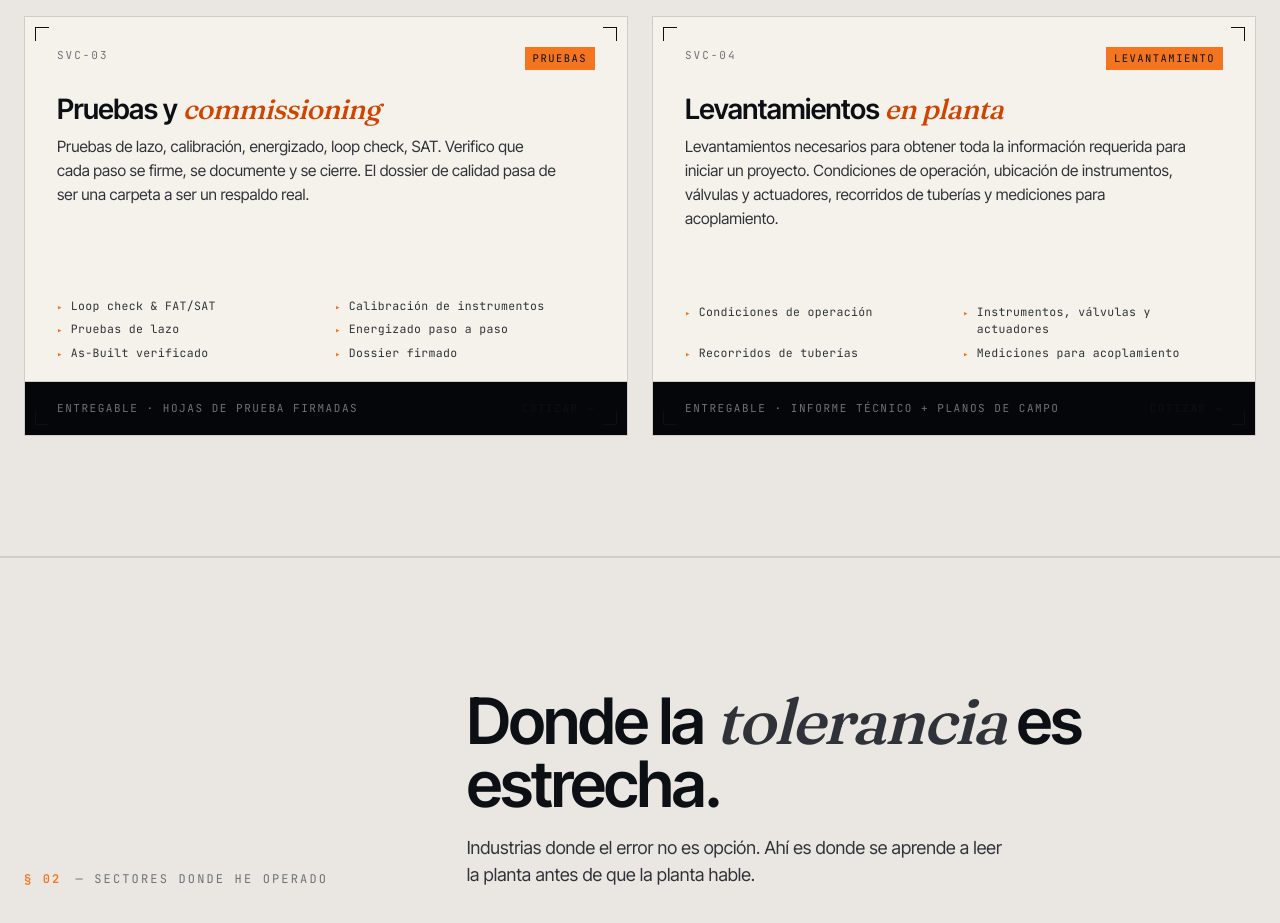
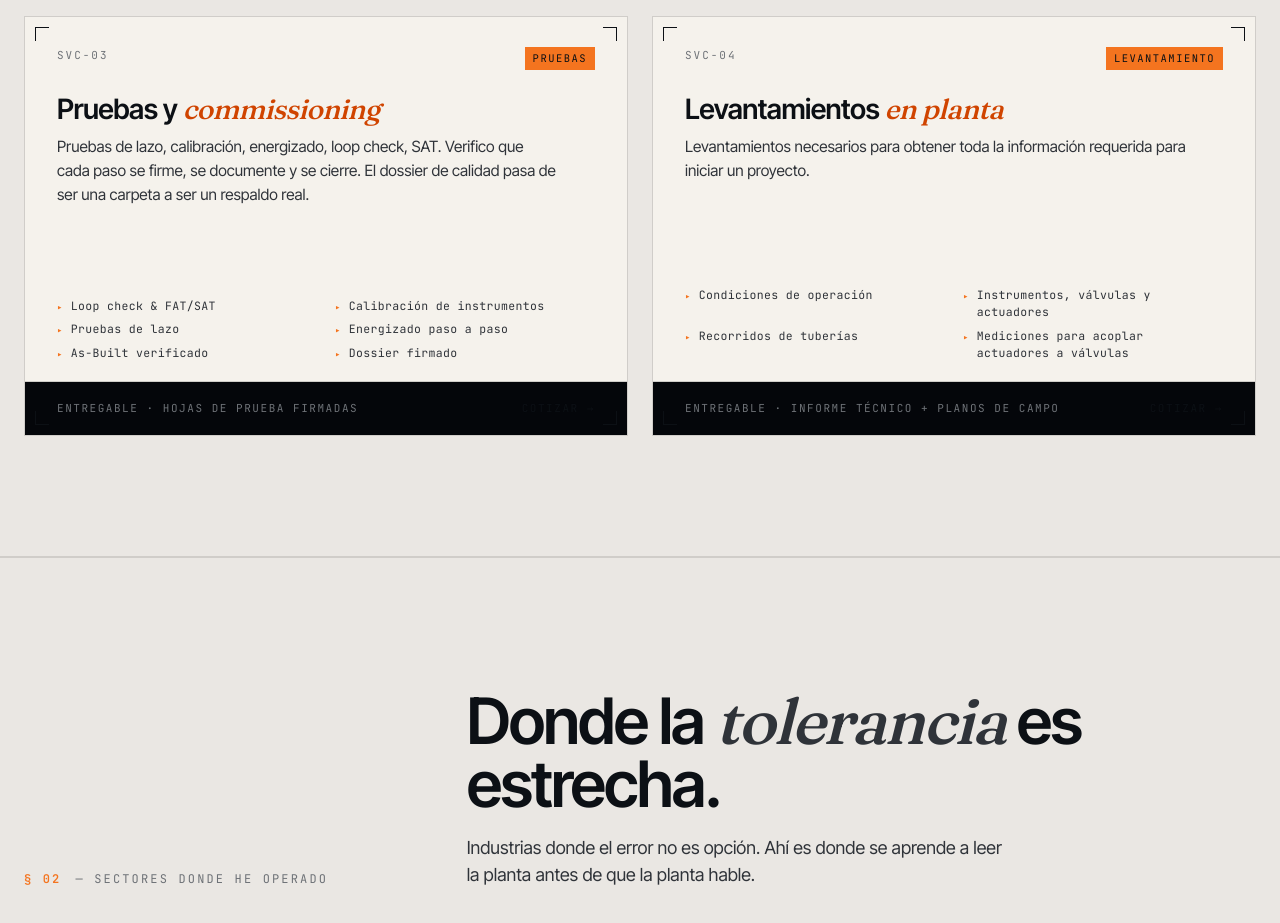
Before and after one commit to abalderasdev/iepi, a plain HTML site: page consultoria/index.html in a window 1280 px wide. Shown: the part 2340-3263 px from the top of the page. Drawn offline with Linux system fonts and the light colour scheme.

Commit message:
SVC-04: ajustar descripcion e items segun Alberto
Descripcion: quitar la lista embebida (ahora esta en <ul>)
Items:
  - 'Mediciones para acoplamiento' -> 'Mediciones para acoplar actuadores a valvulas' (mas especifico)

```diff
--- a/consultoria/index.html
+++ b/consultoria/index.html
@@ -726,13 +726,13 @@ footer{background:oklch(0.12 0.012 255);color:color-mix(in oklab, var(--bg) 75%,
         <header class="svc-head"><span class="num">SVC-04</span><span class="tag">Levantamiento</span></header>
         <div class="svc-body">
           <h3>Levantamientos <em>en planta</em></h3>
-          <p class="desc">Levantamientos necesarios para obtener toda la información requerida para iniciar un proyecto. Condiciones de operación, ubicación de instrumentos, válvulas y actuadores, recorridos de tuberías y mediciones para acoplamiento.</p>
+          <p class="desc">Levantamientos necesarios para obtener toda la información requerida para iniciar un proyecto.</p>
         </div>
         <ul class="svc-list">
           <li>Condiciones de operación</li>
           <li>Instrumentos, válvulas y actuadores</li>
           <li>Recorridos de tuberías</li>
-          <li>Mediciones para acoplamiento</li>
+          <li>Mediciones para acoplar actuadores a válvulas</li>
         </ul>
         <footer class="svc-foot"><span>ENTREGABLE · INFORME TÉCNICO + PLANOS DE CAMPO</span><a href="#contacto">Cotizar →</a></footer>
       </article>
```
